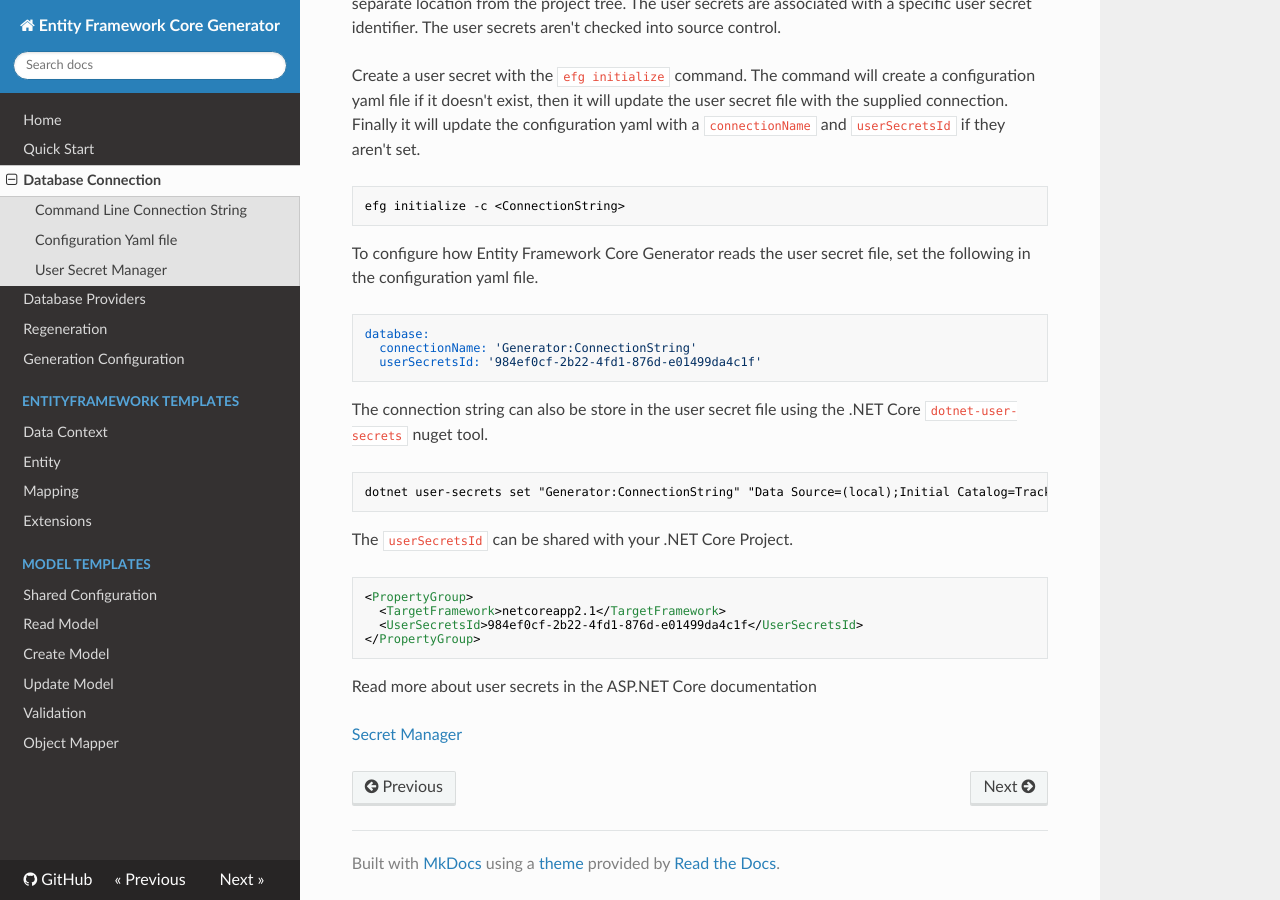
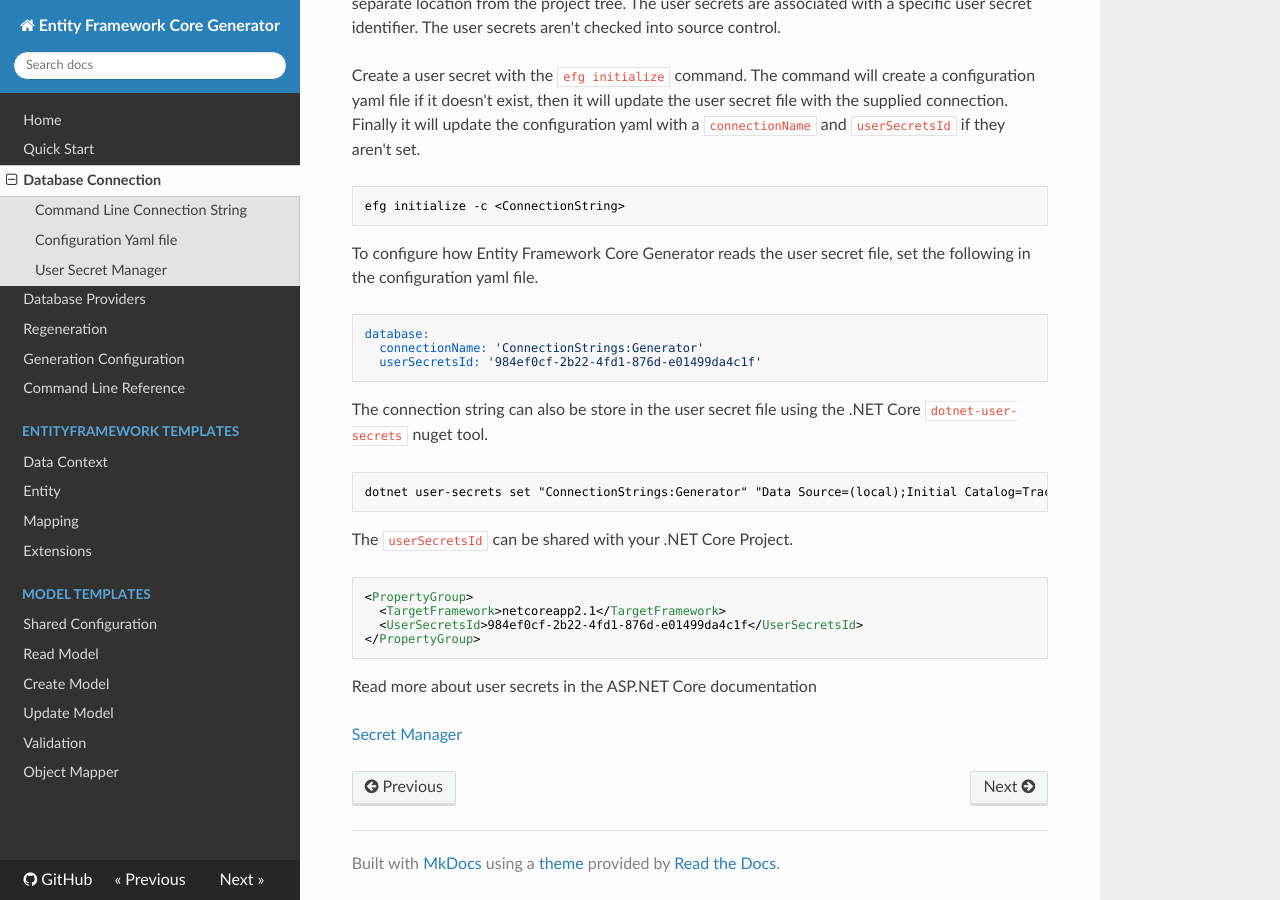
Before and after one commit to loresoft/EntityFrameworkCore.Generator, an MkDocs documentation site: the page built from docs/connectionString.md, in a window 1280 px wide and 900 px high, scrolled down 746 px. Built offline with MkDocs 1.6.1, drawn with Linux system fonts in a browser that asks for light colours; nearby versions of some CDN libraries; old or Windows-style settings are respelled for this version of MkDocs.

Commit message:
update docs

````diff
--- a/docs/connectionString.md
+++ b/docs/connectionString.md
@@ -31,14 +31,14 @@ To configure how Entity Framework Core Generator reads the user secret file, set
 
 ```YAML
 database:
-  connectionName: 'Generator:ConnectionString'
+  connectionName: 'ConnectionStrings:Generator'
   userSecretsId: '984ef0cf-2b22-4fd1-876d-e01499da4c1f'
 ```
 
 The connection string can also be store in the user secret file using the .NET Core `dotnet-user-secrets` nuget tool.
 
 ```Shell
-dotnet user-secrets set "Generator:ConnectionString" "Data Source=(local);Initial Catalog=Tracker;Integrated Security=True" --id "984ef0cf-2b22-4fd1-876d-e01499da4c1f"
+dotnet user-secrets set "ConnectionStrings:Generator" "Data Source=(local);Initial Catalog=Tracker;Integrated Security=True" --id "984ef0cf-2b22-4fd1-876d-e01499da4c1f"
 ```
 
 The `userSecretsId` can be shared with your .NET Core Project.
--- a/mkdocs.yml
+++ b/mkdocs.yml
@@ -10,6 +10,7 @@ pages:
 - Database Providers: providers.md
 - Regeneration: regeneration.md
 - Generation Configuration: configuration.md
+- Command Line Reference: commands.md
 
 - EntityFramework Templates:
     - Data Context: ef/dataContext.md
````
Also changed, not shown: docs/commands.md (added, +47 -0 lines), docs/configuration.md (+2 -2 lines).
